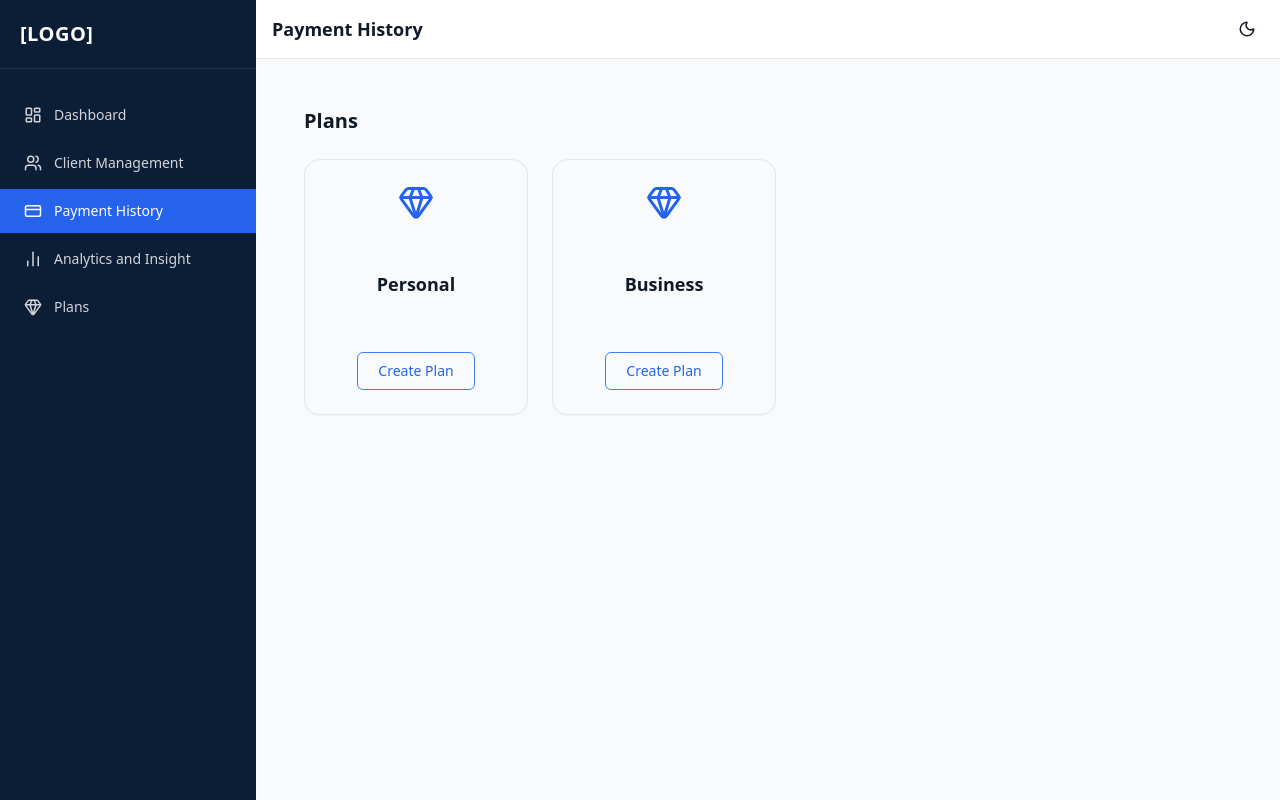
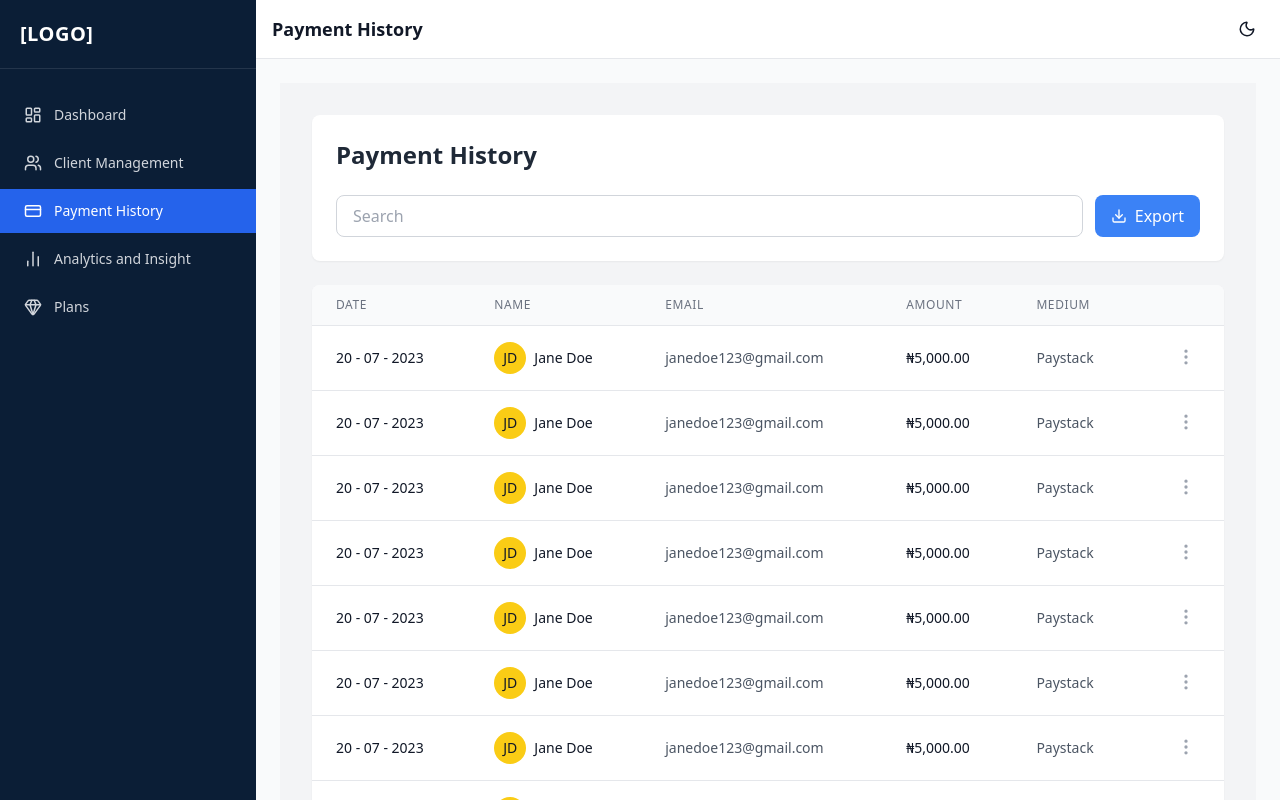
Before and after one commit to techeverywhere111-design/techevent-admin, a React (Vite) app: page /payments in a window 1280 px wide. Built offline with nearby package versions, Linux system fonts and the light colour scheme.

Commit message:
PaymentHistory

```diff
--- /dev/null
+++ b/src/pages/PaymentHistory.tsx
@@ -0,0 +1,166 @@
+import React, { useState } from 'react';
+import { Search, MoreVertical, Download } from 'lucide-react';
+
+export default function PaymentHistory() {
+  const [searchQuery, setSearchQuery] = useState('');
+
+  const payments = Array(10).fill(null).map((_, i) => ({
+    id: i + 1,
+    date: '20 - 07 - 2023',
+    name: 'Jane Doe',
+    email: 'janedoe123@gmail.com',
+    amount: '₦5,000.00',
+    medium: 'Paystack'
+  }));
+
+  const filteredPayments = payments.filter(payment =>
+    payment.name.toLowerCase().includes(searchQuery.toLowerCase()) ||
+    payment.email.toLowerCase().includes(searchQuery.toLowerCase())
+  );
+
+  return (
+    <div className="min-h-screen bg-gray-100 flex flex-col">
+
+          {/* Main Content */}
+      <main className="flex-1 overflow-auto">
+        <div className="p-4 lg:p-8">
+
+          {/* Header */}
+          <div className="bg-white rounded-lg shadow-sm p-4 lg:p-6 mb-6">
+            <h2 className="text-xl lg:text-2xl font-bold text-gray-800 mb-6">Payment History</h2>
+
+            {/* Search Bar and Export Button */}
+            <div className="flex flex-col sm:flex-row gap-3">
+              <div className="relative flex-1">
+                <input
+                  type="text"
+                  placeholder="Search"
+                  value={searchQuery}
+                  onChange={(e) => setSearchQuery(e.target.value)}
+                  className="w-full pl-4 pr-4 py-2 border border-gray-300 rounded-lg focus:outline-none focus:ring-2 focus:ring-blue-500"
+                />
+              </div>
+
+              <div className="flex gap-2">
+                <button className="flex items-center justify-center gap-2 px-4 py-2 bg-blue-500 text-white rounded-lg hover:bg-blue-600 transition-colors whitespace-nowrap">
+                  <Download className="w-4 h-4" />
+                  <span>Export</span>
+                </button>
+              </div>
+            </div>
+          </div>
+
+          {/* Desktop Table */}
+          <div className="hidden md:block bg-white rounded-lg shadow-sm overflow-hidden">
+            <div className="overflow-x-auto">
+              <table className="w-full">
+                <thead className="bg-gray-50 border-b border-gray-200">
+                  <tr>
+                    <th className="px-6 py-3 text-left text-xs font-medium text-gray-500 uppercase tracking-wider">Date</th>
+                    <th className="px-6 py-3 text-left text-xs font-medium text-gray-500 uppercase tracking-wider">Name</th>
+                    <th className="px-6 py-3 text-left text-xs font-medium text-gray-500 uppercase tracking-wider">Email</th>
+                    <th className="px-6 py-3 text-left text-xs font-medium text-gray-500 uppercase tracking-wider">Amount</th>
+                    <th className="px-6 py-3 text-left text-xs font-medium text-gray-500 uppercase tracking-wider">Medium</th>
+                    <th className="px-6 py-3 text-left text-xs font-medium text-gray-500 uppercase tracking-wider"></th>
+                  </tr>
+                </thead>
+                <tbody className="divide-y divide-gray-200">
+                  {filteredPayments.map((payment) => (
+                    <tr key={payment.id} className="hover:bg-gray-50">
+                      <td className="px-6 py-4 whitespace-nowrap text-sm text-gray-900">{payment.date}</td>
+
+                      <td className="px-6 py-4 whitespace-nowrap">
+                        <div className="flex items-center gap-2">
+                          <div className="w-8 h-8 bg-yellow-400 rounded-full flex items-center justify-center text-sm font-medium">
+                            JD
+                          </div>
+                          <span className="text-sm text-gray-900">{payment.name}</span>
+                        </div>
+                      </td>
+
+                      <td className="px-6 py-4 whitespace-nowrap text-sm text-gray-600">{payment.email}</td>
+                      <td className="px-6 py-4 whitespace-nowrap text-sm font-medium text-gray-900">{payment.amount}</td>
+                      <td className="px-6 py-4 whitespace-nowrap text-sm text-gray-600">{payment.medium}</td>
+
+                      <td className="px-6 py-4 whitespace-nowrap text-right">
+                        <button className="p-1 hover:bg-gray-100 rounded">
+                          <MoreVertical className="w-5 h-5 text-gray-400" />
+                        </button>
+                      </td>
+                    </tr>
+                  ))}
+                </tbody>
+              </table>
+            </div>
+
+            {/* Pagination */}
+            <div className="px-6 py-4 border-t border-gray-200 flex items-center justify-between">
+              <span className="text-sm text-gray-500">10 of 50</span>
+              <div className="flex gap-1">
+                <button className="px-3 py-1 bg-blue-500 text-white rounded">1</button>
+                <button className="px-3 py-1 hover:bg-gray-100 rounded">2</button>
+                <button className="px-3 py-1 hover:bg-gray-100 rounded">3</button>
+                <span className="px-3 py-1">...</span>
+                <button className="px-3 py-1 hover:bg-gray-100 rounded">10</button>
+              </div>
+            </div>
+          </div>
+
+          {/* Mobile Cards */}
+          <div className="md:hidden space-y-4">
+            {filteredPayments.map((payment) => (
+              <div key={payment.id} className="bg-white rounded-lg shadow-sm p-4">
+                <div className="flex items-start justify-between mb-3">
+                  <div className="flex items-center gap-3">
+                    <div className="w-10 h-10 bg-yellow-400 rounded-full flex items-center justify-center font-medium">
+                      JD
+                    </div>
+                    <div>
+                      <p className="font-medium text-gray-900">{payment.name}</p>
+                      <p className="text-sm text-gray-500">{payment.date}</p>
+                    </div>
+                  </div>
+
+                  <button className="p-1 hover:bg-gray-100 rounded">
+                    <MoreVertical className="w-5 h-5 text-gray-400" />
+                  </button>
+                </div>
+
+                <div className="space-y-2 text-sm">
+                  <div className="flex justify-between">
+                    <span className="text-gray-500">Email:</span>
+                    <span className="text-gray-900">{payment.email}</span>
+                  </div>
+
+                  <div className="flex justify-between">
+                    <span className="text-gray-500">Amount:</span>
+                    <span className="font-medium text-gray-900">{payment.amount}</span>
+                  </div>
+
+                  <div className="flex justify-between">
+                    <span className="text-gray-500">Medium:</span>
+                    <span className="text-gray-900">{payment.medium}</span>
+                  </div>
+                </div>
+              </div>
+            ))}
+
+            {/* Mobile Pagination */}
+            <div className="bg-white rounded-lg shadow-sm p-4">
+              <div className="flex items-center justify-between">
+                <span className="text-sm text-gray-500">10 of 50</span>
+                <div className="flex gap-1">
+                  <button className="px-3 py-1 bg-blue-500 text-white rounded text-sm">1</button>
+                  <button className="px-3 py-1 hover:bg-gray-100 rounded text-sm">2</button>
+                  <button className="px-3 py-1 hover:bg-gray-100 rounded text-sm">3</button>
+                  <span className="px-2 py-1 text-sm">...</span>
+                </div>
+              </div>
+            </div>
+
+          </div>
+        </div>
+      </main>
+    </div>
+  );
+}
--- a/src/routes/index.tsx
+++ b/src/routes/index.tsx
@@ -6,6 +6,7 @@ import Dashboard from "@/pages/Dashboard";
 import AnalyticsAndInsights from "@/pages/AnalyticsAndInsight";
 import Plans from "@/pages/Plans";
 import PlanForm from "@/pages/PlanForm";
+import PaymentHistory from "@/pages/PaymentHistory";
 
 export const router = createBrowserRouter([
   {
@@ -14,7 +15,7 @@ export const router = createBrowserRouter([
     children: [
       { path: "", element: <Dashboard /> },
       { path: "clients", element: <Plans /> },
-      { path: "payments", element: <Plans /> },
+      { path: "payments", element: <PaymentHistory /> },
       { path: "analytics-and-insight", element: <AnalyticsAndInsights /> },
       { path: "plans", element: <Plans /> },
       { path: "plan-creation", element: <PlanForm /> },
```
